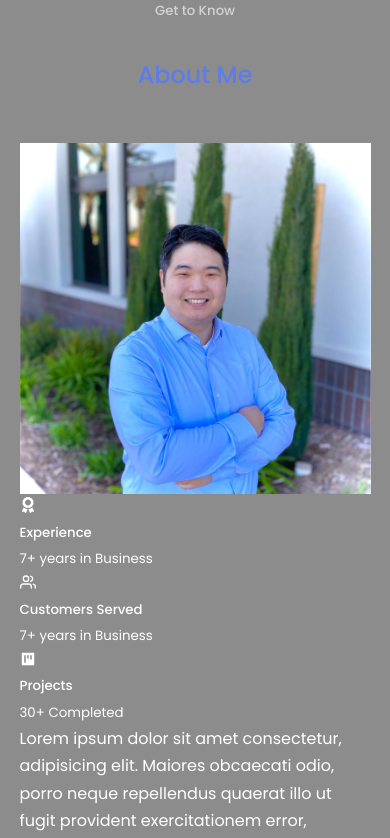
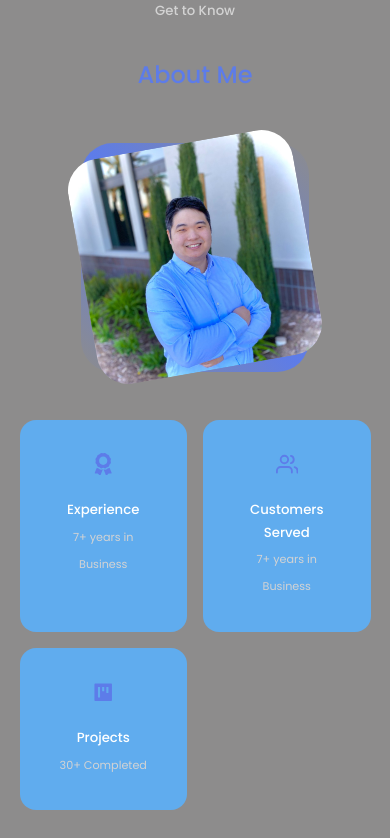
Before and after one commit to Andrewy2416/reactprofessional, a React (Create React App) app: page / in a window 390 px wide. Shown: the part 940-1778 px from the top of the page. Built offline with nearby package versions, Linux system fonts and the light colour scheme.

Commit message:
added css for about section

```diff
--- a/src/components/about/about.css
+++ b/src/components/about/about.css
@@ -0,0 +1,108 @@
+.about__container {
+    display: grid;
+    grid-template-columns: 35% 50%;
+    gap: 15%
+}
+
+.about__me {
+    width: 100%;
+    aspect-ratio: 1/1;
+    border-radius: 2rem;
+    background: linear-gradient(
+        45deg,
+        transparent,
+        var(--color-primary),
+        transparent
+        );
+    display: grid;
+    place-items: center;
+
+}
+
+.about__me-image {
+    border-radius: 2rem;
+    overflow: hidden;
+    transform: rotate(-10deg);
+    transition: var(--transition);
+}
+
+.about__me-image:hover {
+    transform: rotate(0);
+}
+
+.about__cards {
+    display: grid;
+    grid-template-columns: repeat(3, 1fr) ;
+    gap: 1.5rem;
+}
+
+.about__card {
+    background: var(--color-bg-variant);
+    border: 1px solid transparent;
+    border-radius: 1rem;
+    padding: 2rem;
+    text-align: center;
+}
+
+.about__card:hover {
+    background: transparent;
+    border-color: var(--color-primary-variant);
+    cursor: default;
+}
+
+.about__icon {
+    color: var(--color-primary);
+    font-size: 1.4rem;
+    margin-bottom: 1rem;
+}
+
+.about__h5 {
+    font-size: 0.95rem;
+}
+
+.about__card small {
+    font-size: 0.7rem;
+    color: var(--color-light)
+}
+
+.about__content p {
+    margin: 2rem 0 2.6rem;
+    color: var(--color-light);
+}
+
+@media screen and (max-width: 1024px) {
+    .about__container {
+        grid-template-columns: 1fr;
+        gap: 0;
+    }
+
+    .about__me {
+        width: 50%;
+        margin: 2rem auto 4rem;
+    }
+
+    .about__content p {
+        margin: 1rem 0 1.5rem;
+    }
+
+}
+
+@media screen and (max-width: 600px) {
+    .about__me {
+        width: 65%;
+        margin: 0 auto 3rem;
+    }
+
+    .about__cards {
+        grid-template-columns: 1fr 1fr;
+        gap: 1rem;
+    }
+
+    .about__content {
+        text-align: center;
+    }
+
+    .about__content p {
+        margin: 1.5rem 0;
+    }
+}
--- a/src/components/header/header.css
+++ b/src/components/header/header.css
@@ -67,7 +67,7 @@
 
 }
 
-@media screen and (max-width: 1024px) {
+@media screen and (max-width: 600px) {
     header {
         height: 100vh;
     }
--- a/src/index.css
+++ b/src/index.css
@@ -13,7 +13,7 @@
 
 :root {
     --color-bg: #303062;
-    --color-bg-variant: purple;
+    --color-bg-variant: rgb(96, 172, 238);
     --color-primary: rgb(93, 124, 233);
     --color-primary-variant: teal;
     --color-white: white;
```
